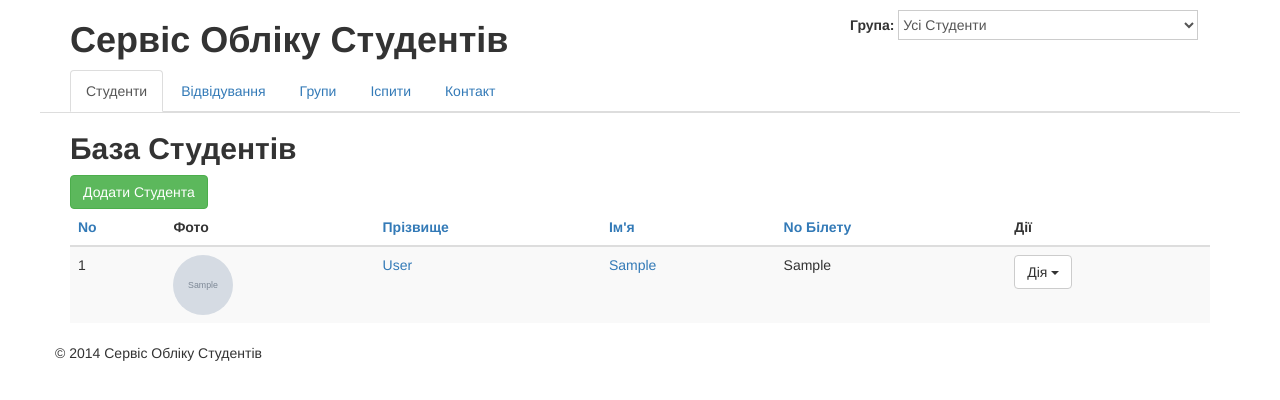
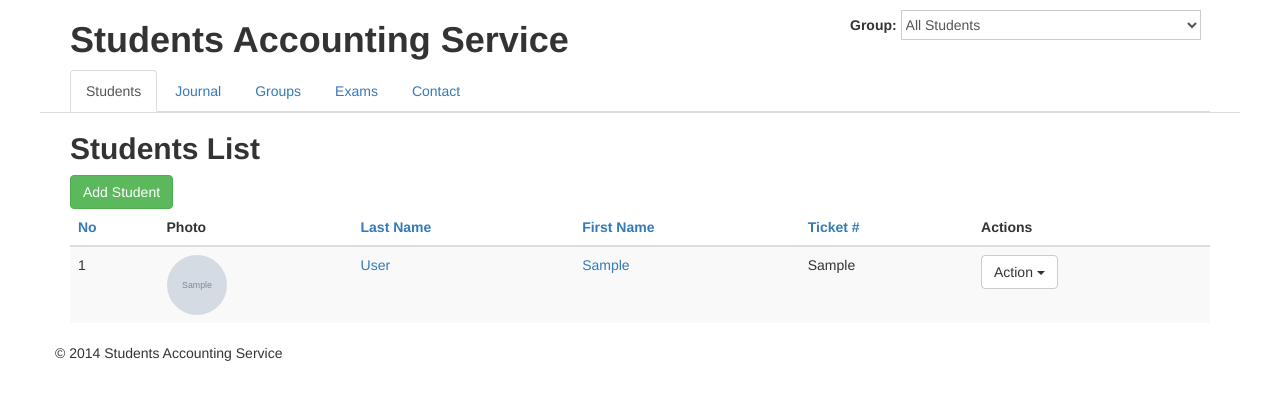
Before and after one commit to Igorisius/django_studentsdb, a Django app: page / in a window 1280 px wide. Shown: the top 400 px of the page. Run offline with Django 3.2, Linux system fonts and the light colour scheme; tables that the repository leaves empty hold one stand-in row (values such as "Sample post"); grey boxes marked "Sample" are stand-in pictures; parts of the project's set-up code (start-up, migrations or seed data) failed here and were passed over; some libraries are stand-ins or nearby versions.

Commit message:
add i18n, translate base, students_list, groups_confirm_delete

```diff
--- a/requirements.txt
+++ b/requirements.txt
@@ -1,4 +1,4 @@
-Django==1.7.1
+Django==1.7.7
 MySQL-python
 Pillow
 django-crispy-forms==1.4.0
--- a/students/templates/students/base.html
+++ b/students/templates/students/base.html
@@ -1,9 +1,11 @@
+{% load i18n %}
 {% load static from staticfiles %}
+
 <!DOCTYPE html>
 <html lang="uk">
 <head>
   <meta charset="UTF-8"/>
-  <title>Сервіс Обліку Студентів - {% block meta_title %}{% endblock meta_title %}</title>
+  <title>{% trans "Students Accounting Service" %} - {% block meta_title %}{% endblock meta_title %}</title>
   <meta name="description" value="Система Обліку Студентів Навчального Закладу" />
   <meta name="viewport" content="width=device-width, initial-scale=1">
 
@@ -25,12 +27,12 @@
     <!-- Start Header -->
     <div class="row" id="header">
       <div class="col-xs-8">
-        <h1>Сервіс Обліку Студентів</h1>
+        <h1>{% trans "Students Accounting Service" %}</h1>
       </div>
       <div class="col-xs-4" id="group-selector">
-        <strong>Група:</strong>
+        <strong>{% trans "Group:" %}</strong>
         <select>
-          <option value="">Усі Студенти</option>
+          <option value="">{% trans "All Students" %}</option>
           {% for group in GROUPS %}
           <option value="{{ group.id }}"{% if group.selected %}selected="1"{% endif %}>{{ group.title }}{% if group.leader %}, {{ group.leader }}{% endif %}</option>
           {% endfor %}
@@ -43,11 +45,11 @@
     <div class="row" id="sub-header">
       <div class="col-xs-12">
         <ul class="nav nav-tabs" role="tablist">
-          <li role="presentation" {% if request.path == '/' %}class="active"{% endif %}><a href="{% url "home" %}">Студенти</a></li>
-          <li role="presentation" {% if '/journal' in request.path %}class="active"{% endif %}><a href="/journal">Відвідування</a></li>
-          <li role="presentation" {% if '/groups' in request.path %}class="active"{% endif %}><a href="{% url "groups" %}">Групи</a></li>
-          <li role="presentation" {% if '/exams' in request.path %}class="active"{% endif %}><a href="{% url "exams" %}">Іспити</a></li>
-          <li role="presentation" {% if '/contact-admin' in request.path %}class="active"{% endif %}><a href="{% url "contact_admin" %}">Контакт</a></li>
+          <li role="presentation" {% if request.path == '/' %}class="active"{% endif %}><a href="{% url "home" %}">{% trans "Students" %}</a></li>
+          <li role="presentation" {% if '/journal' in request.path %}class="active"{% endif %}><a href="/journal">{% trans "Journal" %}</a></li>
+          <li role="presentation" {% if '/groups' in request.path %}class="active"{% endif %}><a href="{% url "groups" %}">{% trans "Groups" %}</a></li>
+          <li role="presentation" {% if '/exams' in request.path %}class="active"{% endif %}><a href="{% url "exams" %}">{% trans "Exams" %}</a></li>
+          <li role="presentation" {% if '/contact-admin' in request.path %}class="active"{% endif %}><a href="{% url "contact_admin" %}">{% trans "Contact" %}</a></li>
         </ul>
       </div>
     </div>
@@ -73,7 +75,7 @@
     <!-- Start Footer -->
     <div class="row" id="footer">
       <div class="col-xs-12">
-        &copy; 2014 Сервіс Обліку Студентів
+        &copy; 2014 {% trans "Students Accounting Service" %}
       </div>
     </div>
     <!-- End Footer -->
--- a/students/templates/students/students_list.html
+++ b/students/templates/students/students_list.html
@@ -1,18 +1,19 @@
 {% extends "students/base.html" %}
 
+{% load i18n %}
 {% load static from staticfiles %}
 
-{% block meta_title %}Студенти{% endblock meta_title %}
+{% block meta_title %}{% trans "Students" %}{% endblock meta_title %}
 
 
 
 
-{% block title %}База Студентів{% endblock title %}
+{% block title %}{% trans "Students List" %}{% endblock title %}
 
 {% block content %}
 
 <!-- Add Student Button -->
-     <a class="btn btn-success" href="{% url "students_add" %}">Додати Студента</a>
+     <a class="btn btn-success" href="{% url "students_add" %}">{% trans "Add Student" %}</a>
      <!-- Start Students Listing -->
      <div>
      <table class="table table-hover table-striped">
@@ -25,23 +26,23 @@
             {% elif order_by == 'id' and reverse == '1' %}&darr;
             {% endif %}
     </th>
-        <th>Фото</th>
-       <th><a href="{% url 'home' %}?order_by=last_name{% if order_by == 'last_name' and reverse != '1' %}&amp;reverse=1{% endif %}">Прізвище
+        <th>{% trans "Photo" %}</th>
+       <th><a href="{% url 'home' %}?order_by=last_name{% if order_by == 'last_name' and reverse != '1' %}&amp;reverse=1{% endif %}">{% trans "Last Name" %}
             {% if order_by == 'last_name' and reverse != '1' %}&uarr;
             {% elif order_by == 'last_name' and reverse == '1' %}&darr;
             {% endif %}
     </th>
-        <th><a href="{% url 'home' %}?order_by=first_name{% if order_by == 'first_name' and reverse != '1' %}&amp;reverse=1{% endif %}">Ім'я
+        <th><a href="{% url 'home' %}?order_by=first_name{% if order_by == 'first_name' and reverse != '1' %}&amp;reverse=1{% endif %}">{% trans "First Name" %}
             {% if order_by == 'first_name' and reverse != '1' %}&uarr;
             {% elif order_by == 'first_name' and reverse == '1' %}&darr;
             {% endif %}
     </th>
-        <th><a href="{% url 'home' %}?order_by=ticket{% if order_by == 'ticket' and reverse != '1' %}&amp;reverse=1{% endif %}">No Білету
+        <th><a href="{% url 'home' %}?order_by=ticket{% if order_by == 'ticket' and reverse != '1' %}&amp;reverse=1{% endif %}">{% trans "Ticket #" %}
         {% if order_by == 'ticket' and reverse != '1' %}&uarr;
         {% elif order_by == 'ticket' and reverse == '1' %}&darr;
         {% endif %}
     </th>
-    <th>Дії</th>
+    <th>{% trans "Actions" %}</th>
         </tr>
         </thead>
 {% endwith %}
@@ -69,14 +70,14 @@
         <td>{{ student.ticket }}</td>
 
     <td><div class="dropdown">
-        <button class="btn btn-default dropdown-toggle" type="button" data-toggle="dropdown">Дія
+        <button class="btn btn-default dropdown-toggle" type="button" data-toggle="dropdown">{% trans "Action" %}
               <span class="caret"></span> </button>
                    <ul class="dropdown-menu" role="menu">
-                          <li role="presentation"><a role="menuitem" tabindex="-1" href="{% url "students_edit" student.id %}" class="student-edit-form-link">Редагувати</a>
+                          <li role="presentation"><a role="menuitem" tabindex="-1" href="{% url "students_edit" student.id %}" class="student-edit-form-link">{% trans "Edit" %}</a>
 
-                          <li role="presentation"><a role="menuitem" tabindex="-1" href="{% url "journal" student.id %}">Відвідування</a></li>
+                          <li role="presentation"><a role="menuitem" tabindex="-1" href="{% url "journal" student.id %}">{% trans "Journal" %}</a></li>
 
-                          <li role="presentation"> <a role="menuitem" tabindex="-1" href="{% url "students_delete" student.id %}">Видалити</a></li>
+                          <li role="presentation"> <a role="menuitem" tabindex="-1" href="{% url "students_delete" student.id %}">{% trans "Delete" %}</a></li>
                     </ul>
         </div>
     </td>
--- a/studentsdb/settings.py
+++ b/studentsdb/settings.py
@@ -73,7 +73,7 @@ CRISPY_TEMPLATE_PACK = 'bootstrap3'
 # Internationalization
 # https://docs.djangoproject.com/en/1.7/topics/i18n/
 
-LANGUAGE_CODE = 'en-us'
+LANGUAGE_CODE = 'uk'
 
 TIME_ZONE = 'UTC'
 
@@ -91,6 +91,7 @@ USE_TZ = True
 STATIC_URL = '/static/'
 MEDIA_URL = '/media/'
 MEDIA_ROOT = os.path.join(BASE_DIR, '..', 'media')
+
 
 PORTAL_URL = 'http://localhost:8000'
 
```
Also changed, not shown: students/templates/students/groups_confirm_delete.html (+8 -5 lines), students/locale/en/LC_MESSAGES/django.po (added), students/locale/uk/LC_MESSAGES/django.po (added), 2 other files.
